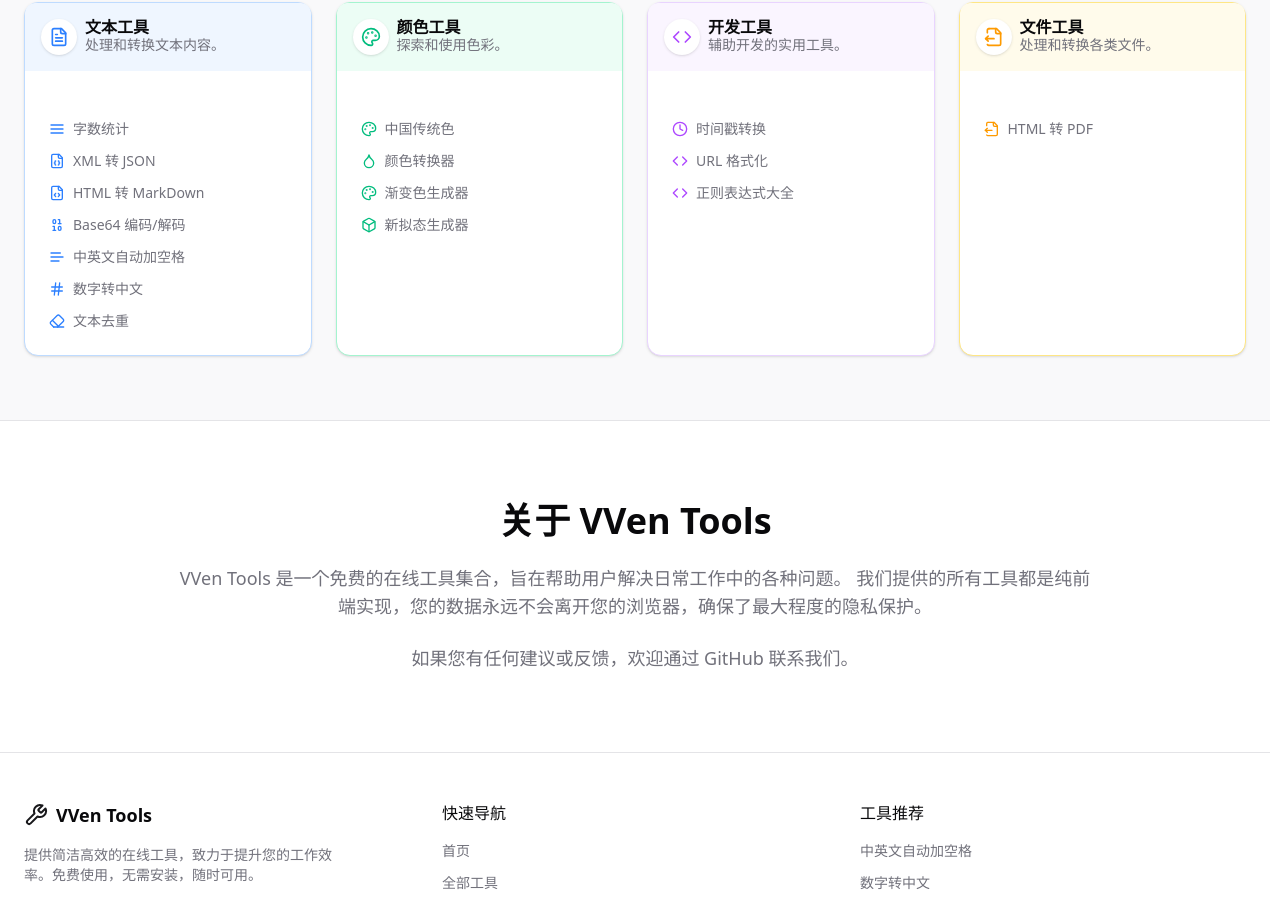
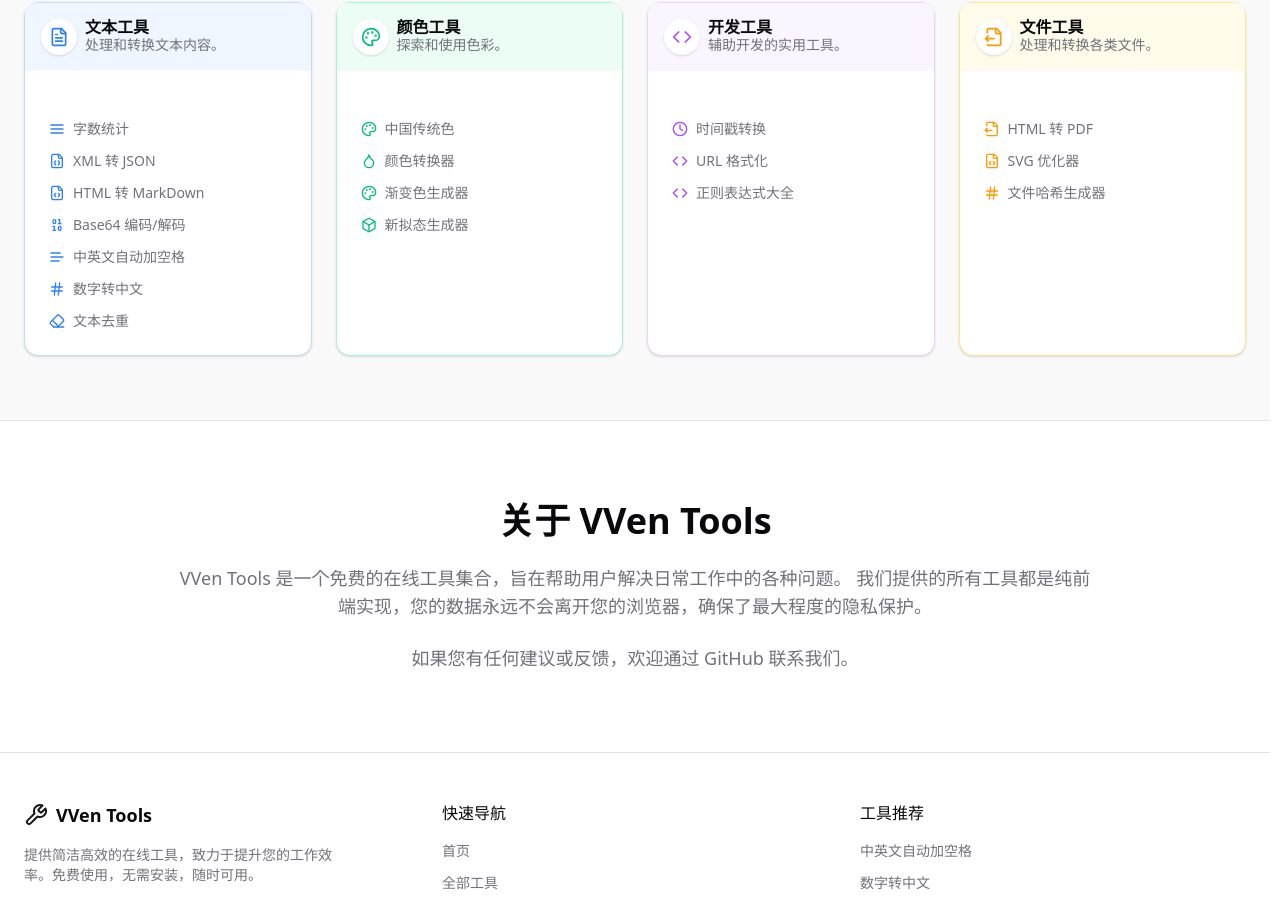
Before and after one commit to liwenka1/vven-tools, a Next.js app: page / in a window 1280 px wide. Shown: the part 957-1863 px from the top of the page. Built offline with nearby package versions, Linux system fonts and the light colour scheme.

Commit message:
feat: 添加新页面入口

```diff
--- a/components/site/ToolCategories.tsx
+++ b/components/site/ToolCategories.tsx
@@ -123,6 +123,16 @@
         name: "HTML 转 PDF",
         href: "/tools/file/html-to-pdf",
         icon: <FileOutput className="mr-2 h-4 w-4 text-amber-500" />
+      },
+      {
+        name: "SVG 优化器",
+        href: "/tools/file/svg-optimizer",
+        icon: <FileCode className="mr-2 h-4 w-4 text-amber-500" />
+      },
+      {
+        name: "文件哈希生成器",
+        href: "/tools/file/hash-generator",
+        icon: <Hash className="mr-2 h-4 w-4 text-amber-500" />
       }
     ]
   }
```
